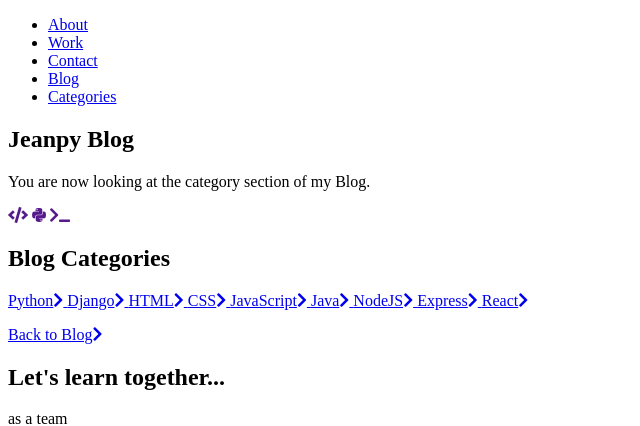
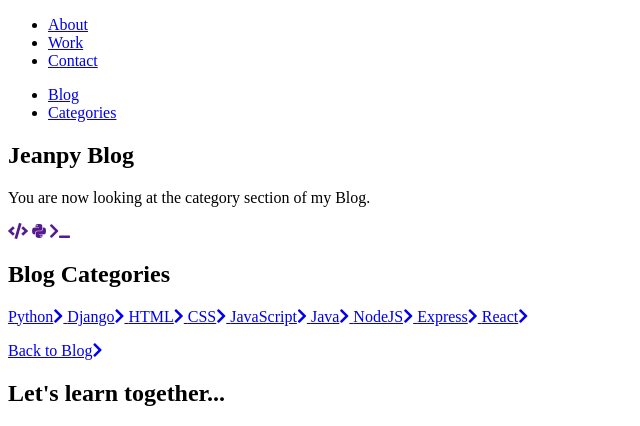
Before and after one commit to JeanFerreira91/Portfolio-2022, a Django app: page /blog/category/ in a window 1280 px wide. Shown: the top 426 px of the page, without its empty margins (0-640 px from the left). Run offline with Django 4.2, Linux system fonts and the light colour scheme; data comes from the database, SQL or seed files in the repository; parts of the project's set-up code (start-up, migrations or seed data) failed here and were passed over; some libraries are stand-ins or nearby versions.

Commit message:
Navbar split into portfolio elements (left) and blog elements (right).

```diff
--- a/Portfolio2022/Portfolio2022/templates/base.html
+++ b/Portfolio2022/Portfolio2022/templates/base.html
@@ -34,6 +34,7 @@
   <body>
     <!-- NavStart  -->
     <nav id="navbar" class="nav">
+      <div class="nav-list-portfolio">
         <ul class="nav-list">
           <li>
             <a href="{% url 'PortfolioApp:portfolio' %}#welcome-section">About</a>
@@ -44,6 +45,10 @@
           <li>
             <a href="{% url 'PortfolioApp:portfolio' %}#contact">Contact</a>
           </li>
+        </ul>
+      </div>
+      <div class="nav-list-blog">
+        <ul class="nav-list">
           <li>
             <a href="{% url 'BlogApp:blog_index' %}#projects">Blog</a>
           </li>
@@ -51,6 +56,7 @@
             <a href="{% url 'BlogApp:blog_category_index' %}#projects">Categories</a>
           </li>
         </ul>
+      </div>
     </nav>
     <!-- NavEnd -->
     <!-- AboutStart -->
```
Lines whose indentation alone changed are shown as unchanged.
